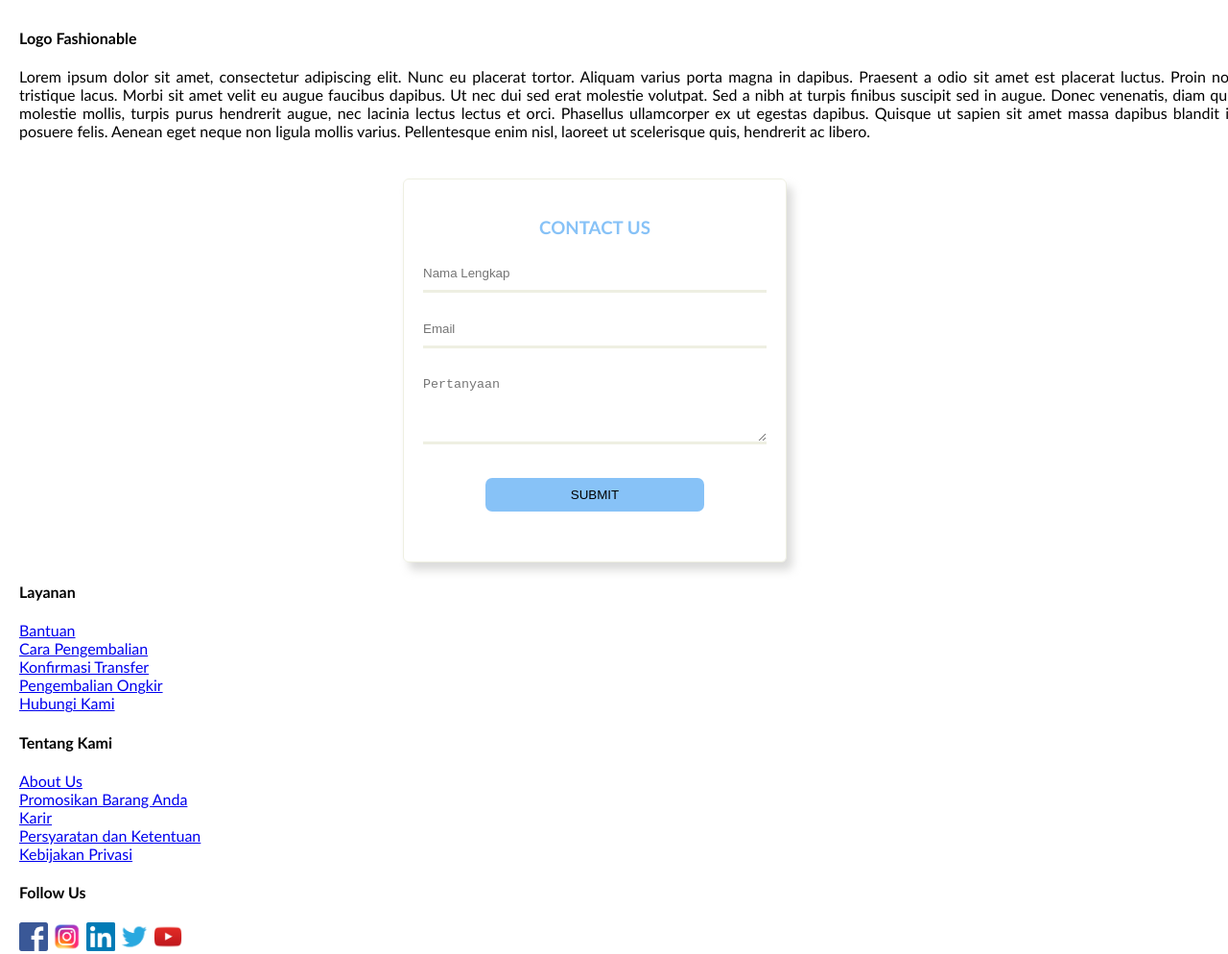
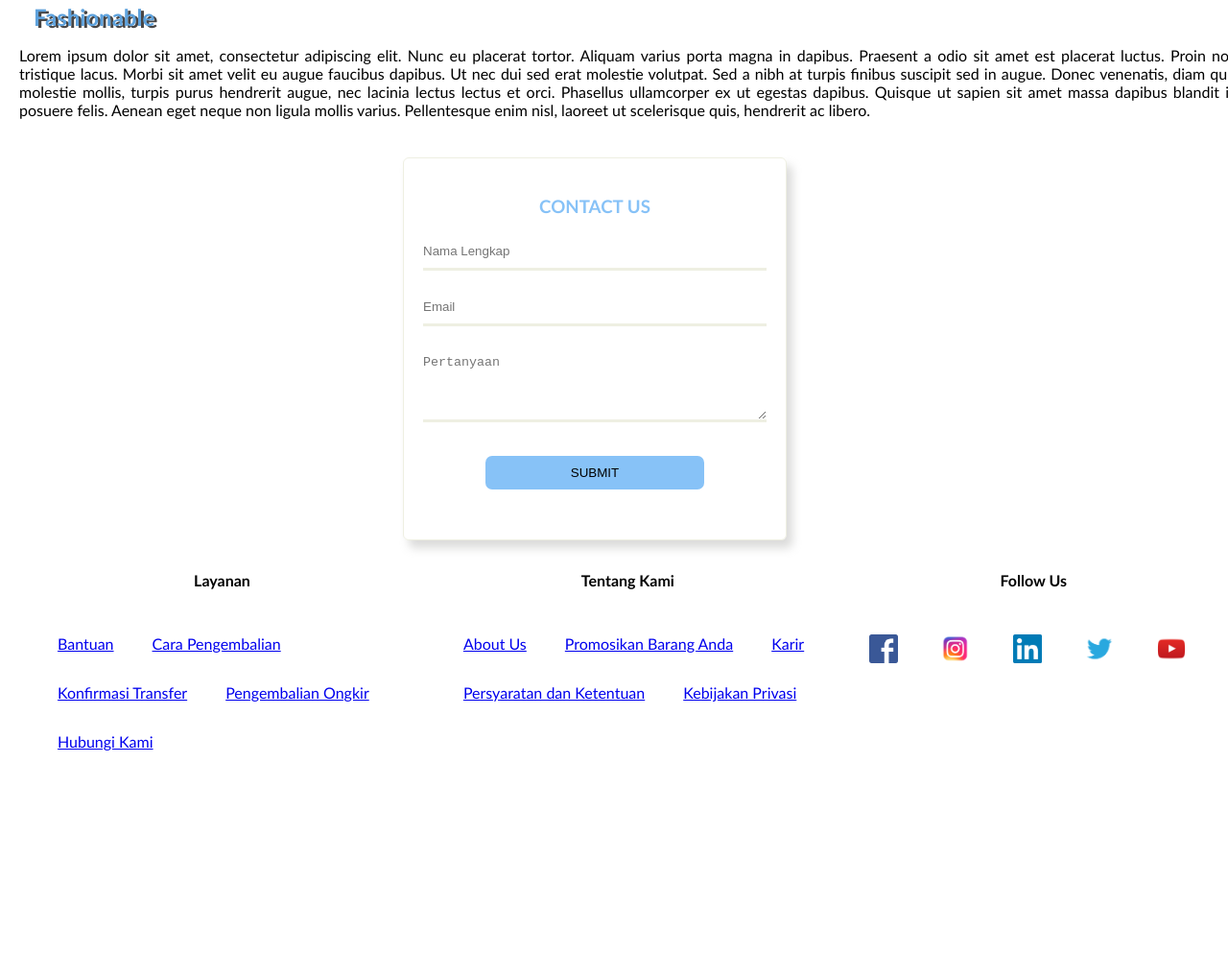
Before and after one commit to adanngrha/e-commerce-web, a plain HTML site: page index.html in a window 1280 px wide. Shown: the part 1290-2284 px from the top of the page at 96% size. After the commit the page ends 2118 px from the top, so only its background shows below. Drawn offline with Linux system fonts and the light colour scheme.

Commit message:
mempercantik footer

```diff
--- a/index.html
+++ b/index.html
@@ -86,9 +86,8 @@
 <!-- INI BAGIAN FOOTER-->
 <div class="footer">
     <div class="container">
-    <div class="flex-row">
-        <div class="info-ecommerce">
-            <h4 class="title-info">Logo Fashionable</h4>
+        <div class="ecommerce">
+            <h2>Fashionable</h2>
                 <div class="teks">
                     <p>Lorem ipsum dolor sit amet, consectetur adipiscing elit. Nunc eu placerat tortor.
                 Aliquam varius porta magna in dapibus. Praesent a odio sit amet est placerat luctus.
@@ -119,46 +118,42 @@
              </div>
          </div>
 
-
-        <div class="info-layanan">
+    <div class="flex-row">
+        <div class="col-lg-4 col-sm-3">
             <h4 class="title-info">Layanan</h4>
-                <div><a href="#">Bantuan</a></div>
-                <div><a href="#">Cara Pengembalian</a></div>
-                <div><a href="#">Konfirmasi Transfer</a></div>
-                <div><a href="#">Pengembalian Ongkir</a></div>
-                <div><a href="#">Hubungi Kami</a></div>
+                <div class="flex-row">
+                <ul><a href="#">Bantuan</a></ul>
+                <ul><a href="#">Cara Pengembalian</a></ul>
+                <ul><a href="#">Konfirmasi Transfer</a></ul>
+                <ul><a href="#">Pengembalian Ongkir</a></ul>
+                <ul><a href="#">Hubungi Kami</a></ul>
+                </div>
         </div>
 
-        <div class="info-tentang">
+        <div class="col-lg-4 col-sm-3">
             <h4 class="title-info">Tentang Kami</h4>
-                <div><a href="#">About Us</a></div>
-                <div><a href="#">Promosikan Barang Anda</a></div>
-                <div><a href="#">Karir</a></div>
-                <div><a href="#">Persyaratan dan Ketentuan</a></div>
-                <div><a href="#">Kebijakan Privasi</a></div>
+                <div class="flex-row">
+                <ul><a href="#">About Us</a></ul>
+                <ul><a href="#">Promosikan Barang Anda</a></ul>
+                <ul><a href="#">Karir</a></ul>
+                <ul><a href="#">Persyaratan dan Ketentuan</a></ul>
+                <ul><a href="#">Kebijakan Privasi</a></ul>
+                </div>
         </div>
 
-
-
-        <div class="info-sosmed">
+        <div class="col-lg-4 col-sm-3">
             <h4 class="title-info">Follow Us</h4>
-                <div class="sosial-media-logo">
-                <a href="#"><img src="img/facebook-logo.png"></a>
+                <div class="flex-row">
+                    <div class="sosial-media-logo">
+                <ul><a href="#"><img src="img/facebook-logo.png"></a></ul>
+                <ul><a href="#"><img src="img/instagram-logo.png"></a></ul>
+                <ul><a href="#"><img src="img/linkedin-logo.png"></a></ul>
+                <ul><a href="#"><img src="img/twitter-logo.png"></a></ul>
+                <ul><a href="#"><img src="img/youtube-logo.png"></a></ul>
+                    </div>
                 </div>
-                <div class="sosial-media-logo">
-                <a href="#"><img src="img/instagram-logo.png"></a>
-                </div>
-                <div class="sosial-media-logo">
-                <a href="#"><img src="img/linkedin-logo.png"></a>
-                </div>
-                <div class="sosial-media-logo">
-                <a href="#"><img src="img/twitter-logo.png"></a>
-                </div>
-                <div class="sosial-media-logo">
-                <a href="#"><img src="img/youtube-logo.png"></a>
-                </div>
+            </div>
         </div>
-    </div>
     </div>
 </div>
 </body>
--- a/stylesheet.css
+++ b/stylesheet.css
@@ -191,32 +191,55 @@ body {
 .footer {
     padding: 0px 20px;
     margin: 10px 0px;
-
 }
 
+
+.ecommerce h2 {
+        margin: 15px;
+        color: #5ea2dd;
+        text-shadow: 3px 2px rgb(71, 69, 69);
+}
 .footer-list {
     list-style: none;
 }
 .flex-row {
-    border-top:1px solid #000000;
     padding-top: 10px;
     padding-bottom: 10px;
+    display: flex;
+    flex-wrap: wrap;
 }
+.col-lg-4 ul {
+    float: left;
+}
+
+.title-info {
+    text-align: center;
+}
+
+.col-sm-3 {
+    max-width: 33.3%;
+}
+.col, [class*=col-] {
+    box-sizing: border-box;
+    position: relative;
+    width: 100%;
+    min-height: 1px;
+}
+
 .teks{
     text-align:justify;
 }
 .sosial-media-logo {
     list-style: none;
     float: left;
+    padding-right: 10px;
 }
 
 .sosial-media-logo img {
     width: 30px;
     height: 30px;
     margin-right: 5px;
-}
-.sosial-media-logo img:hover {
-
+    align-self: center;
 }
 
 .join-submit {
```
